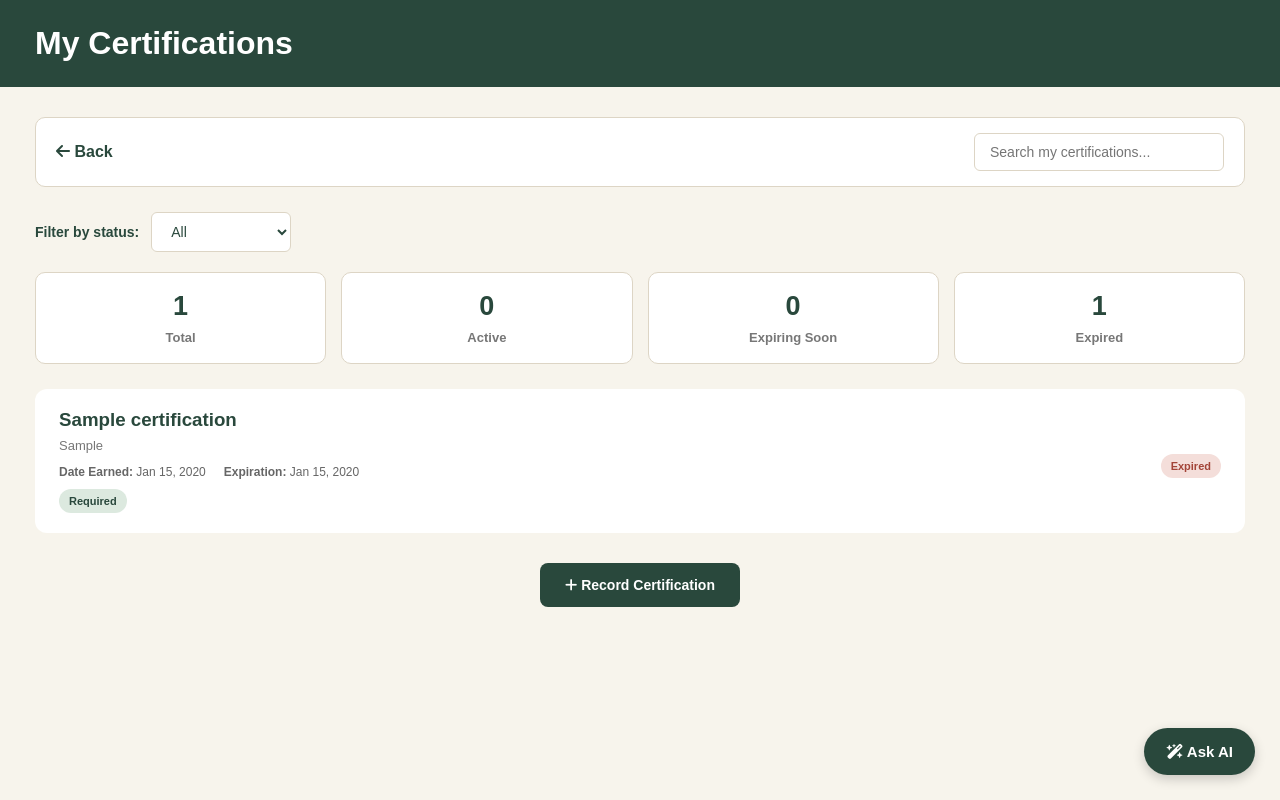
After one commit to julieannerpurcell-hash/Capstone-Project, a Django app: page /employee/certifications/ in a window 1280 px wide. The commit adds this page. Run offline with Django 5.2, Linux system fonts and the light colour scheme; a user stored in the database is signed in; tables that the repository leaves empty hold one stand-in row (values such as "Sample post").

Commit message:
certification stuff

```diff
--- a/config/urls.py
+++ b/config/urls.py
@@ -11,6 +11,7 @@ urlpatterns = [
     path('employee/', views.employee_dashboard, name='employee_dashboard'),
     path('employee/profile/', views.employee_profile, name='employee_profile'),
     path('employee/skills/', views.employee_skills, name='employee_skills'),
+    path('employee/certifications/', views.employee_certifications, name='employee_certifications'),
     path('manager/', views.manager_dashboard, name='manager_dashboard'),
     path('administrator/', views.admin_dashboard, name='admin_dashboard'),
 ]
--- /dev/null
+++ b/core/templates/core/employee_certifications.html
@@ -0,0 +1,546 @@
+
+<!DOCTYPE html>
+<html lang="en">
+<head>
+    <meta charset="UTF-8">
+    <meta name="viewport" content="width=device-width, initial-scale=1.0">
+    <title>My Certifications | NGS</title>
+
+    <link rel="stylesheet"
+          href="https://cdnjs.cloudflare.com/ajax/libs/font-awesome/6.5.2/css/all.min.css">
+
+    <style>
+        * {
+            box-sizing: border-box;
+        }
+
+        body {
+            margin: 0;
+            font-family: Arial, sans-serif;
+            background: #F7F4EC;
+            color: #29483C;
+            overflow-y: scroll;
+        }
+
+        header {
+            background: #29483C;
+            color: white;
+            padding: 25px 35px;
+        }
+
+        header h1 {
+            margin: 0;
+        }
+
+        main {
+            padding: 30px 35px 100px;
+        }
+
+        .navigation {
+            display: flex;
+            justify-content: space-between;
+            align-items: center;
+            gap: 20px;
+            background: white;
+            padding: 15px 20px;
+            border: 1px solid #DDD5C5;
+            border-radius: 10px;
+            margin-bottom: 25px;
+        }
+
+        .back-button {
+            color: #29483C;
+            text-decoration: none;
+            font-weight: bold;
+        }
+
+        .back-button:hover {
+            color: #8FAF9B;
+        }
+
+        .search-box {
+            padding: 10px 15px;
+            border: 1px solid #DDD5C5;
+            border-radius: 6px;
+            width: 250px;
+            font-size: 14px;
+        }
+
+        .filter-section {
+            display: flex;
+            align-items: center;
+            gap: 12px;
+            margin-bottom: 20px;
+        }
+
+        .filter-section label {
+            font-size: 14px;
+            font-weight: bold;
+        }
+
+        .filter-section select {
+            padding: 10px 15px;
+            border: 1px solid #DDD5C5;
+            border-radius: 6px;
+            background: white;
+            color: #29483C;
+            font-size: 14px;
+        }
+
+        /* Certification Summary */
+
+        .summary-cards {
+            display: grid;
+            grid-template-columns: repeat(4, 1fr);
+            gap: 15px;
+            margin-bottom: 25px;
+        }
+
+        .summary-card {
+            background: white;
+            padding: 18px;
+            border-radius: 10px;
+            text-align: center;
+            border: 1px solid #DDD5C5;
+        }
+
+        .summary-card h2 {
+            margin: 0 0 8px;
+            font-size: 27px;
+            color: #29483C;
+        }
+
+        .summary-card p {
+            margin: 0;
+            color: #777;
+            font-size: 13px;
+            font-weight: bold;
+        }
+
+        .certifications-grid {
+            display: flex;
+            flex-direction: column;
+            gap: 12px;
+        }
+
+        .certification-card {
+            display: flex;
+            justify-content: space-between;
+            align-items: center;
+            background: white;
+            padding: 20px 24px;
+            border-radius: 12px;
+            gap: 20px;
+        }
+
+        .certification-info h3 {
+            margin: 0 0 7px;
+        }
+
+        .certification-info p {
+            margin: 4px 0;
+            color: #777;
+            font-size: 13px;
+        }
+
+        .certification-details {
+            margin-top: 12px;
+            display: flex;
+            flex-wrap: wrap;
+            gap: 18px;
+            font-size: 12px;
+            color: #666;
+        }
+
+        .requirement,
+        .status {
+            display: inline-block;
+            margin-top: 10px;
+            padding: 6px 10px;
+            border-radius: 20px;
+            font-size: 11px;
+            font-weight: bold;
+        }
+
+        .required {
+            background: #DCE9DF;
+            color: #29483C;
+        }
+
+        .optional {
+            background: #F5EBD7;
+            color: #8A682B;
+        }
+
+        .not-assigned {
+            background: #EEEEEE;
+            color: #666666;
+        }
+
+        .active {
+            background: #DCE9DF;
+            color: #29483C;
+        }
+
+        .expiring {
+            background: #F5EBD7;
+            color: #8A682B;
+        }
+
+        .expired {
+            background: #F4DEDA;
+            color: #A34438;
+        }
+
+        .empty-message {
+            background: white;
+            border: 1px solid #DDD5C5;
+            border-radius: 10px;
+            padding: 25px;
+            text-align: center;
+            color: #777;
+        }
+
+        /* Record Certification Button */
+
+        .record-certification-container {
+            display: flex;
+            justify-content: center;
+            margin-top: 30px;
+        }
+
+        .record-certification-button {
+            background: #29483C;
+            color: white;
+            border: none;
+            border-radius: 8px;
+            padding: 14px 25px;
+            font-size: 14px;
+            font-weight: bold;
+            cursor: pointer;
+        }
+
+        .record-certification-button:hover {
+            background: #527B63;
+        }
+
+        .ask-ai-button {
+            position: fixed;
+            bottom: 25px;
+            right: 25px;
+            background: #29483C;
+            color: white;
+            border: none;
+            border-radius: 30px;
+            padding: 15px 22px;
+            font-size: 15px;
+            font-weight: bold;
+            cursor: pointer;
+            box-shadow: 0 4px 12px #00000030;
+            z-index: 10;
+        }
+
+        .ask-ai-button:hover {
+            background: #527B63;
+        }
+
+        .ai-panel {
+            display: none;
+            position: fixed;
+            bottom: 90px;
+            right: 25px;
+            width: 320px;
+            max-width: calc(100vw - 40px);
+            background: white;
+            border: 1px solid #DDD5C5;
+            border-radius: 12px;
+            padding: 20px;
+            box-shadow: 0 4px 15px #00000025;
+            z-index: 10;
+        }
+
+        .ai-panel h3 {
+            margin-top: 0;
+        }
+
+        .ai-panel p {
+            color: #777;
+            line-height: 1.5;
+            font-size: 14px;
+        }
+
+        .ai-panel button {
+            background: #29483C;
+            color: white;
+            border: none;
+            padding: 9px 15px;
+            border-radius: 6px;
+            cursor: pointer;
+        }
+
+        @media (max-width: 650px) {
+            main {
+                padding: 20px 15px 100px;
+            }
+
+            header {
+                padding: 20px;
+            }
+
+            .navigation {
+                flex-wrap: wrap;
+            }
+
+            .search-box {
+                width: 100%;
+            }
+
+            .certification-card {
+                align-items: flex-start;
+                flex-direction: column;
+                padding: 20px;
+            }
+
+            .filter-section {
+                flex-wrap: wrap;
+            }
+
+            .summary-cards {
+                grid-template-columns: repeat(2, 1fr);
+            }
+        }
+    </style>
+</head>
+
+<body>
+
+    <header>
+        <h1>My Certifications</h1>
+    </header>
+
+    <main>
+
+        <section class="navigation">
+
+            <a href="{% url 'employee_dashboard' %}" class="back-button">
+                <i class="fa-solid fa-arrow-left"></i> Back
+            </a>
+
+            <input
+                type="text"
+                id="certificationSearch"
+                class="search-box"
+                placeholder="Search my certifications..."
+            >
+
+        </section>
+
+        <section class="filter-section">
+
+            <label for="statusFilter">Filter by status:</label>
+
+            <select id="statusFilter">
+                <option value="all">All</option>
+                <option value="active">Active</option>
+                <option value="expiring soon">Expiring Soon</option>
+                <option value="expired">Expired</option>
+            </select>
+
+        </section>
+
+        <!-- Certification Summary -->
+
+        <section class="summary-cards">
+
+            <div class="summary-card">
+                <h2>{{ total_count }}</h2>
+                <p>Total</p>
+            </div>
+
+            <div class="summary-card">
+                <h2>{{ active_count }}</h2>
+                <p>Active</p>
+            </div>
+
+            <div class="summary-card">
+                <h2>{{ expiring_count }}</h2>
+                <p>Expiring Soon</p>
+            </div>
+
+            <div class="summary-card">
+                <h2>{{ expired_count }}</h2>
+                <p>Expired</p>
+            </div>
+
+        </section>
+
+        <!-- Certification Cards -->
+
+        <section class="certifications-grid" id="certificationsGrid">
+
+            {% for item in certifications %}
+
+                <div class="certification-card"
+                     data-name="{{ item.certification.name|lower }}"
+                     data-status="{{ item.status|lower }}">
+
+                    <div class="certification-info">
+
+                        <h3>{{ item.certification.name }}</h3>
+
+                        <p>{{ item.certification.issuer|default:"Issuing organization not listed" }}</p>
+
+                        <div class="certification-details">
+
+                            <span>
+                                <strong>Date Earned:</strong>
+                                {{ item.date_earned|date:"M d, Y" }}
+                            </span>
+
+                            <span>
+                                <strong>Expiration:</strong>
+                                {% if item.expiration_date %}
+                                    {{ item.expiration_date|date:"M d, Y" }}
+                                {% else %}
+                                    No expiration
+                                {% endif %}
+                            </span>
+
+                        </div>
+
+                        {% if item.is_required_for_role == True %}
+                            <span class="requirement required">Required</span>
+                        {% elif item.is_required_for_role == False %}
+                            <span class="requirement optional">Optional</span>
+                        {% else %}
+                            <span class="requirement not-assigned">Not assigned</span>
+                        {% endif %}
+
+                    </div>
+
+                    <span class="status
+                        {% if item.status == 'Active' %}
+                            active
+                        {% elif item.status == 'Expiring soon' %}
+                            expiring
+                        {% else %}
+                            expired
+                        {% endif %}">
+                        {{ item.status }}
+                    </span>
+
+                </div>
+
+            {% empty %}
+
+                <div class="empty-message">
+                    You have not added any certifications yet.
+                </div>
+
+            {% endfor %}
+
+            <div class="empty-message" id="noResults"
+                 style="display: none;">
+                No certifications match your search or filter.
+            </div>
+
+        </section>
+
+        <!-- Record Certification Button -->
+
+        <div class="record-certification-container">
+            <button class="record-certification-button" type="button">
+                <i class="fa-solid fa-plus"></i>
+                Record Certification
+            </button>
+        </div>
+
+    </main>
+
+    <button class="ask-ai-button" onclick="toggleAI()">
+        <i class="fa-solid fa-wand-magic-sparkles"></i>
+        Ask AI
+    </button>
+
+    <div class="ai-panel" id="aiPanel">
+
+        <h3>NGS AI Assistant</h3>
+
+        <p>
+            Ask questions about your certifications,
+            expiration dates, and professional development.
+        </p>
+
+        <button onclick="toggleAI()">Close</button>
+
+    </div>
+
+    <script>
+
+        const searchInput =
+            document.getElementById("certificationSearch");
+
+        const statusFilter =
+            document.getElementById("statusFilter");
+
+        const certificationCards =
+            document.querySelectorAll(".certification-card");
+
+        const noResults =
+            document.getElementById("noResults");
+
+        function filterCertifications() {
+
+            const searchText = searchInput.value.toLowerCase();
+            const selectedStatus = statusFilter.value;
+
+            let visibleCount = 0;
+
+            certificationCards.forEach(card => {
+
+                const name = card.dataset.name;
+                const status = card.dataset.status;
+
+                const matchesSearch = name.includes(searchText);
+
+                const matchesStatus =
+                    selectedStatus === "all" ||
+                    status === selectedStatus;
+
+                if (matchesSearch && matchesStatus) {
+                    card.style.display = "flex";
+                    visibleCount++;
+                } else {
+                    card.style.display = "none";
+                }
+
+            });
+
+            noResults.style.display =
+                visibleCount === 0 ? "block" : "none";
+
+        }
+
+        searchInput.addEventListener(
+            "input",
+            filterCertifications
+        );
+
+        statusFilter.addEventListener(
+            "change",
+            filterCertifications
+        );
+
+        function toggleAI() {
+
+            const panel = document.getElementById("aiPanel");
+
+            panel.style.display =
+                panel.style.display === "block" ? "none" : "block";
+
+        }
+
+    </script>
+
+</body>
+</html>
--- a/core/templates/core/employee_dashboard.html
+++ b/core/templates/core/employee_dashboard.html
@@ -203,7 +203,7 @@
             </a>
 
             <!-- Certifications -->
-            <a href="#" class="dashboard-card">
+            <a href="{% url 'employee_certifications' %}" class="dashboard-card">
 
                 <div class="icon">
                     <i class="fa-solid fa-award"></i>
--- a/core/views.py
+++ b/core/views.py
@@ -115,6 +115,40 @@ def employee_skills(request):
     })
 
 @login_required
+def employee_certifications(request):
+    if request.user.employee_profile.role != 'employee':
+        return redirect_by_role(request.user)
+
+    employee = request.user.employee_profile
+
+    certifications = list(
+        employee.certifications.select_related('certification').all()
+    )
+
+    role_certifications = {}
+
+    if employee.job_role:
+        role_certifications = {
+            item.certification_id: item.is_required
+            for item in employee.job_role.required_certifications.all()
+        }
+
+    for item in certifications:
+        item.is_required_for_role = role_certifications.get(
+            item.certification_id
+        )
+
+    return render(request, 'core/employee_certifications.html', {
+        'employee': employee,
+        'certifications': certifications,
+
+        # Summary counts
+        'total_count': len(certifications),
+        'active_count': sum(item.status == 'Active' for item in certifications),
+        'expiring_count': sum(item.status == 'Expiring soon' for item in certifications),
+        'expired_count': sum(item.status == 'Expired' for item in certifications),
+    })
+@login_required
 def manager_dashboard(request):
     if request.user.employee_profile.role != 'manager':
         return redirect_by_role(request.user)
```
Also changed, not shown: 2 other files.
